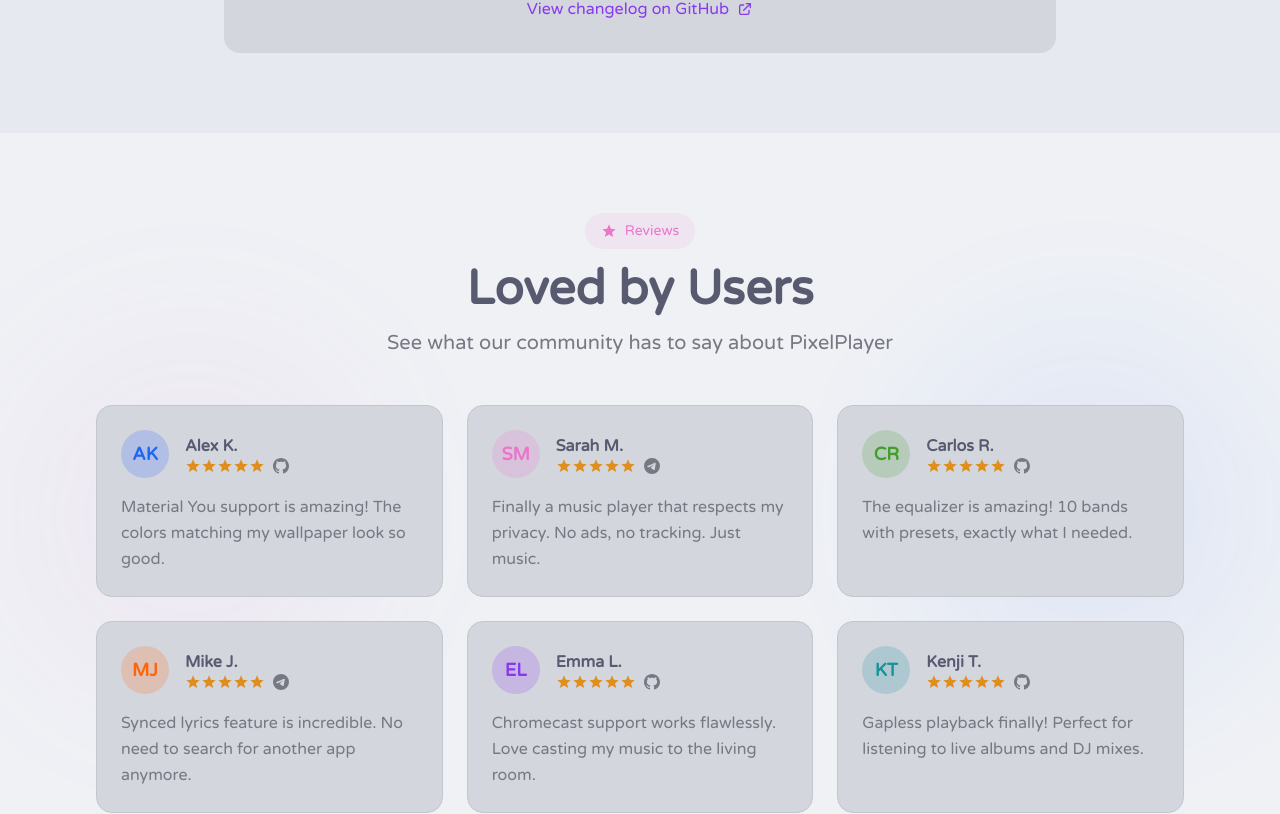
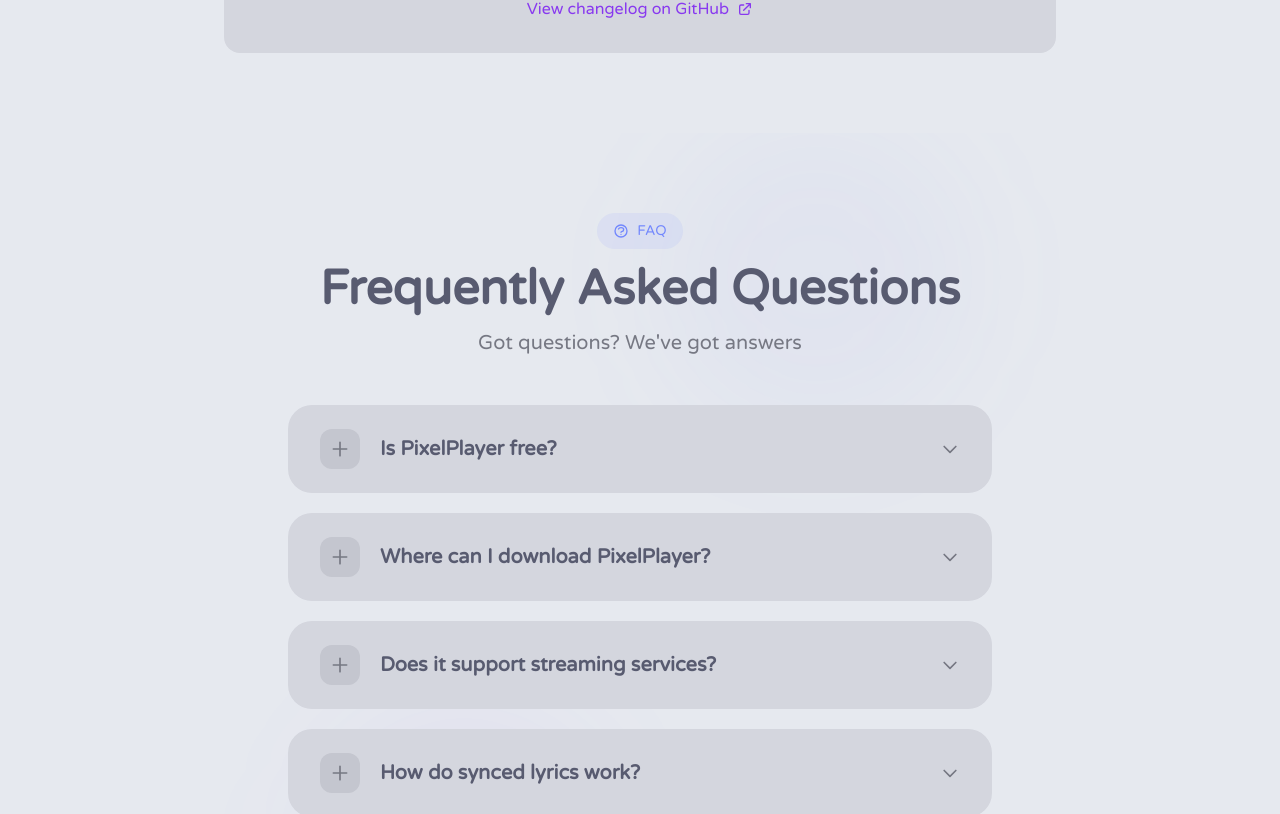
Before and after one commit to lostf1sh/PixelPlayerWeb, a Vue app: page / in a window 1280 px wide. Shown: the part 2917-3731 px from the top of the page. Built offline with nearby package versions, Linux system fonts and the light colour scheme; no server answers.

Commit message:
Remove testimonials section from home page

```diff
--- a/src/components/Testimonials.vue
+++ /dev/null
@@ -1,108 +0,0 @@
-<script setup>
-const testimonials = [
-  {
-    name: 'Alex K.',
-    rating: 5,
-    comment: 'Material You support is amazing! The colors matching my wallpaper look so good.',
-    source: 'github'
-  },
-  {
-    name: 'Sarah M.',
-    rating: 5,
-    comment: 'Finally a music player that respects my privacy. No ads, no tracking. Just music.',
-    source: 'telegram'
-  },
-  {
-    name: 'Carlos R.',
-    rating: 5,
-    comment: 'The equalizer is amazing! 10 bands with presets, exactly what I needed.',
-    source: 'github'
-  },
-  {
-    name: 'Mike J.',
-    rating: 5,
-    comment: 'Synced lyrics feature is incredible. No need to search for another app anymore.',
-    source: 'telegram'
-  },
-  {
-    name: 'Emma L.',
-    rating: 5,
-    comment: 'Chromecast support works flawlessly. Love casting my music to the living room.',
-    source: 'github'
-  },
-  {
-    name: 'Kenji T.',
-    rating: 5,
-    comment: 'Gapless playback finally! Perfect for listening to live albums and DJ mixes.',
-    source: 'github'
-  }
-]
-
-const getInitials = (name) => {
-  return name.split(' ').map(n => n[0]).join('').toUpperCase()
-}
-
-const getAvatarColor = (index) => {
-  const colors = ['bg-blue/20 text-blue', 'bg-pink/20 text-pink', 'bg-green/20 text-green', 'bg-peach/20 text-peach', 'bg-mauve/20 text-mauve', 'bg-teal/20 text-teal']
-  return colors[index % colors.length]
-}
-</script>
-
-<template>
-  <div class="py-20 bg-base relative overflow-hidden" id="testimonials">
-    <div class="absolute top-1/4 left-0 w-96 h-96 bg-pink/5 rounded-full blur-3xl"></div>
-    <div class="absolute bottom-1/4 right-0 w-96 h-96 bg-blue/5 rounded-full blur-3xl"></div>
-
-    <div class="max-w-6xl mx-auto px-4 sm:px-6 lg:px-8 relative z-10">
-      <div class="text-center mb-12">
-        <span class="inline-flex items-center gap-2 px-4 py-2 rounded-full bg-pink/10 text-pink text-sm font-medium mb-4">
-          <svg class="w-4 h-4" fill="currentColor" viewBox="0 0 24 24">
-            <path d="M12 17.27L18.18 21l-1.64-7.03L22 9.24l-7.19-.61L12 2 9.19 8.63 2 9.24l5.46 4.73L5.82 21z"/>
-          </svg>
-          Reviews
-        </span>
-        <h2 class="text-4xl md:text-5xl font-bold text-text mb-4">
-          Loved by Users
-        </h2>
-        <p class="text-xl text-subtext0 max-w-2xl mx-auto">
-          See what our community has to say about PixelPlayer
-        </p>
-      </div>
-
-      <div class="grid md:grid-cols-2 lg:grid-cols-3 gap-6">
-        <div
-          v-for="(testimonial, index) in testimonials"
-          :key="index"
-          class="bg-surface0 rounded-2xl p-6 border border-surface1 hover:border-primary/30 transition-all duration-300 hover:-translate-y-1 hover:shadow-lg hover:shadow-primary/5"
-        >
-          <div class="flex items-center gap-4 mb-4">
-            <div :class="['w-12 h-12 rounded-full flex items-center justify-center font-bold text-lg', getAvatarColor(index)]">
-              {{ getInitials(testimonial.name) }}
-            </div>
-            <div class="flex-1">
-              <h4 class="font-semibold text-text">{{ testimonial.name }}</h4>
-              <div class="flex items-center gap-2">
-                <div class="flex">
-                  <svg v-for="star in testimonial.rating" :key="star" class="w-4 h-4 text-yellow" fill="currentColor" viewBox="0 0 24 24">
-                    <path d="M12 17.27L18.18 21l-1.64-7.03L22 9.24l-7.19-.61L12 2 9.19 8.63 2 9.24l5.46 4.73L5.82 21z"/>
-                  </svg>
-                </div>
-                <span v-if="testimonial.source === 'github'" class="text-subtext0">
-                  <svg class="w-4 h-4" fill="currentColor" viewBox="0 0 24 24">
-                    <path d="M12 0c-6.626 0-12 5.373-12 12 0 5.302 3.438 9.8 8.207 11.387.599.111.793-.261.793-.577v-2.234c-3.338.726-4.033-1.416-4.033-1.416-.546-1.387-1.333-1.756-1.333-1.756-1.089-.745.083-.729.083-.729 1.205.084 1.839 1.237 1.839 1.237 1.07 1.834 2.807 1.304 3.492.997.107-.775.418-1.305.762-1.604-2.665-.305-5.467-1.334-5.467-5.931 0-1.311.469-2.381 1.236-3.221-.124-.303-.535-1.524.117-3.176 0 0 1.008-.322 3.301 1.23.957-.266 1.983-.399 3.003-.404 1.02.005 2.047.138 3.006.404 2.291-1.552 3.297-1.23 3.297-1.23.653 1.653.242 2.874.118 3.176.77.84 1.235 1.911 1.235 3.221 0 4.609-2.807 5.624-5.479 5.921.43.372.823 1.102.823 2.222v3.293c0 .319.192.694.801.576 4.765-1.589 8.199-6.086 8.199-11.386 0-6.627-5.373-12-12-12z"/>
-                  </svg>
-                </span>
-                <span v-else class="text-subtext0">
-                  <svg class="w-4 h-4" fill="currentColor" viewBox="0 0 24 24">
-                    <path d="M11.944 0A12 12 0 0 0 0 12a12 12 0 0 0 12 12 12 12 0 0 0 12-12A12 12 0 0 0 12 0a12 12 0 0 0-.056 0zm4.962 7.224c.1-.002.321.023.465.14a.506.506 0 0 1 .171.325c.016.093.036.306.02.472-.18 1.898-.962 6.502-1.36 8.627-.168.9-.499 1.201-.82 1.23-.696.065-1.225-.46-1.9-.902-1.056-.693-1.653-1.124-2.678-1.8-1.185-.78-.417-1.21.258-1.91.177-.184 3.247-2.977 3.307-3.23.007-.032.014-.15-.056-.212s-.174-.041-.249-.024c-.106.024-1.793 1.14-5.061 3.345-.48.33-.913.49-1.302.48-.428-.008-1.252-.241-1.865-.44-.752-.245-1.349-.374-1.297-.789.027-.216.325-.437.893-.663 3.498-1.524 5.83-2.529 6.998-3.014 3.332-1.386 4.025-1.627 4.476-1.635z"/>
-                  </svg>
-                </span>
-              </div>
-            </div>
-          </div>
-          <p class="text-subtext0 leading-relaxed">{{ testimonial.comment }}</p>
-        </div>
-      </div>
-    </div>
-  </div>
-</template>
--- a/src/pages/Home.vue
+++ b/src/pages/Home.vue
@@ -5,7 +5,6 @@
 import Features from '../components/Features.vue'
 import Screenshots from '../components/Screenshots.vue'
 import LatestRelease from '../components/LatestRelease.vue'
-import Testimonials from '../components/Testimonials.vue'
 import FAQ from '../components/FAQ.vue'
 import Requirements from '../components/Requirements.vue'
 import Community from '../components/Community.vue'
@@ -22,7 +21,6 @@
       <Features />
       <Screenshots />
       <LatestRelease />
-      <Testimonials />
       <FAQ />
       <Requirements />
       <Community />
```
